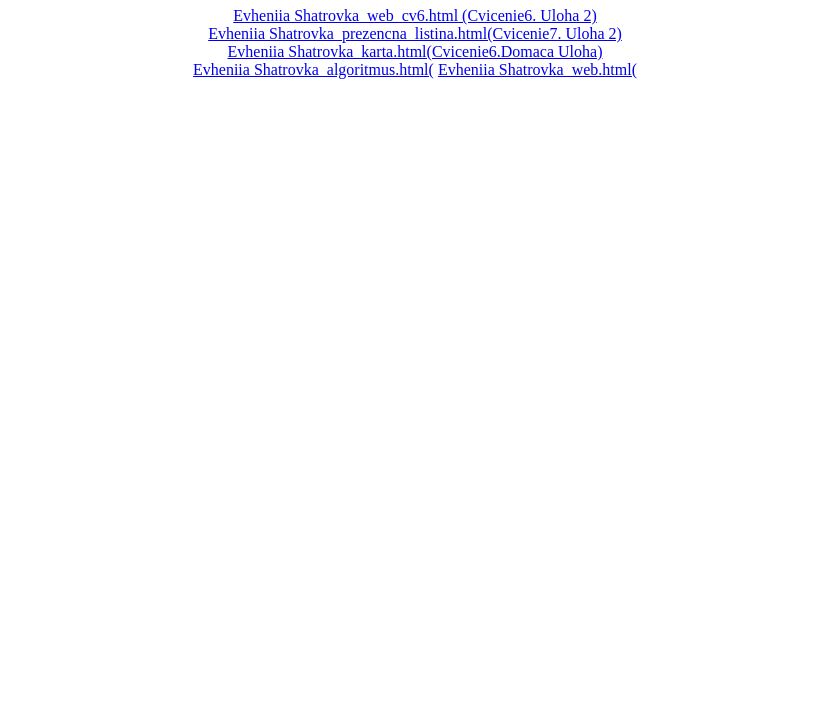
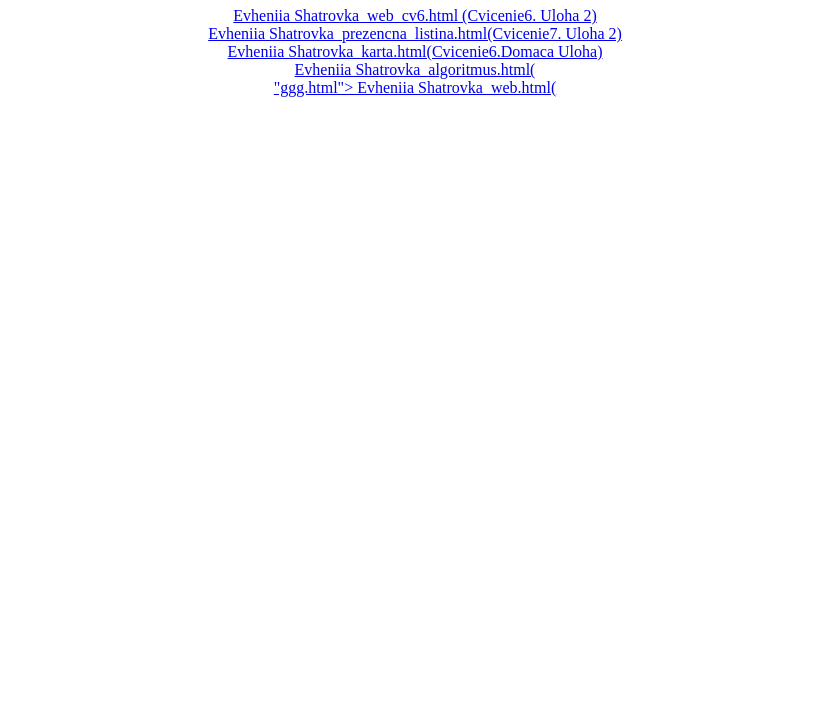
Before and after one commit to YevheniiaShat/Informatika23, a plain HTML site: page index.html in a window 1280 px wide. Shown: the part 73-800 px from the top of the page, without its empty margins (225-1054 px from the left). Drawn offline with Linux system fonts and the light colour scheme.

Commit message:
index.html

```diff
--- a/index.html
+++ b/index.html
@@ -22,7 +22,8 @@
                          <br>
                     <a href="algoritmus matice.drawio.html">
                         Evheniia Shatrovka_algoritmus.html(</a>
-                     <a href="ggg.html">
+                        <br>
+                     <a href="WEB">"ggg.html">
                         Evheniia Shatrovka_web.html(</a>
 
 </body>
```
